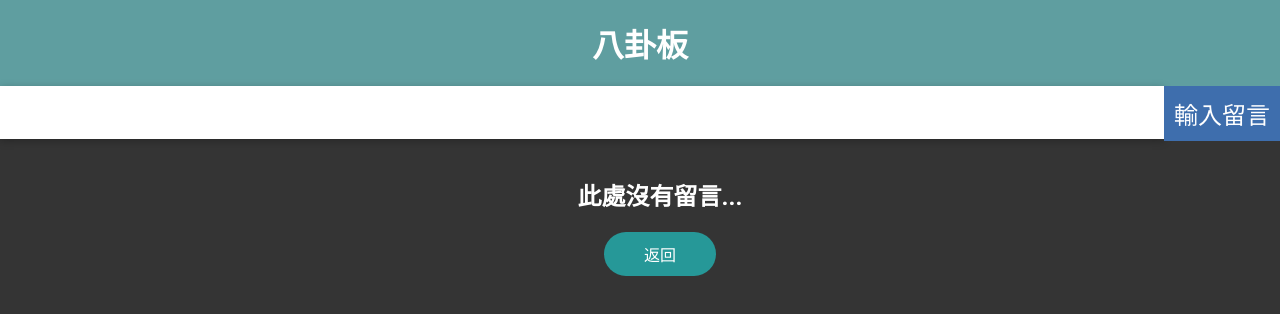
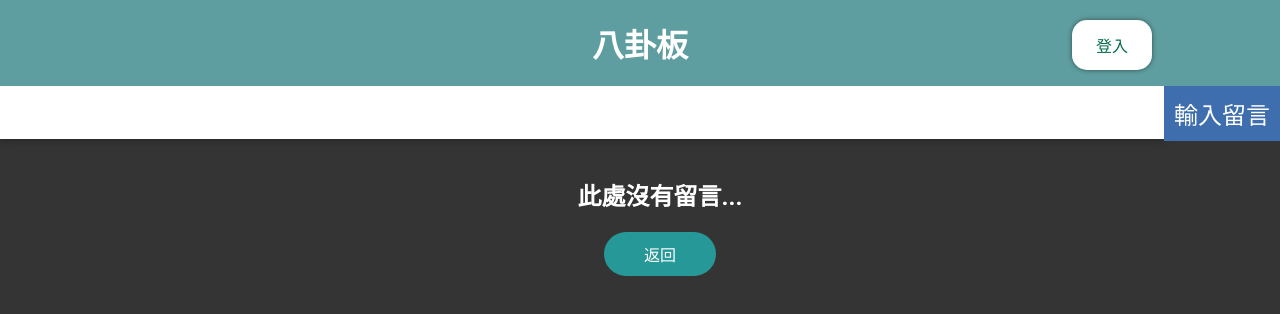
Before and after one commit to seesawjack/message-board, a Vue app: page /hall/board1 in a window 1280 px wide. Shown: the top 314 px of the page. Built offline with nearby package versions, Linux system fonts and the light colour scheme; the HTML template or start-up script is replaced by a standard one.

Commit message:
0830-登入機制初步建立

```diff
--- a/src/components/Message/MessageCard.vue
+++ b/src/components/Message/MessageCard.vue
@@ -11,7 +11,7 @@
     </base-dialog>
     <li v-for="(item,index) in messages" :key="index">
         <div class="card-header">
-            <p class="name">名稱：無名氏</p>
+            <p :class="[{isAuth:isAuth},'name']">名稱：無名氏</p>
             <p>發文時間：{{item.time}}</p>
         </div>
         <div class="card-body">
@@ -49,6 +49,9 @@ export default {
             set(value){
                 this.$store.commit('card/storeEditMsg',{content:value})
             }
+        },
+        isAuth(){
+            return this.$store.getters.isAuth
         }
     },
     methods:{
@@ -86,6 +89,9 @@ li{
         margin: 0;
         &.name{
             margin-right: 10px;
+            &.isAuth{
+                color: rgb(10, 129, 172);
+            }
         }
     }
 }
--- a/src/components/UI/TheHeader.vue
+++ b/src/components/UI/TheHeader.vue
@@ -1,12 +1,15 @@
 <template>
     <header>
         <h1>{{pageTitle? pageTitle :'留言板'}}</h1>
-        <div class="btn" v-if="havePageTitle">
+        <!-- <div class="btn" v-if="havePageTitle">
             <router-link  to="../">
                 <div class="btn-style">◀</div>
             </router-link>
+        </div> -->
+        <div class="btn">
+            <button v-if="!isAuth" @click="logIn()" class="login logbtn">登入</button>
+            <button v-else @click="logOut()" class="logout logbtn">登出</button>
         </div>
-
     </header>
 </template>
 
@@ -27,15 +30,28 @@ export default {
         '$route.params.boardId':function(){
             this.pageTitle = this.page[this.$route.params.boardId];
         },
+    },
+    methods:{
+        logIn(){
+            this.$store.commit('logIn')
+        },
+        logOut(){
+            this.$store.commit('logOut')
+        }
+    },
+    computed:{
+        isAuth(){
+            return  this.$store.getters.isAuth
+        }
     }
 }
 </script>
 
 <style scoped>
     header{
+        position: relative;
         background-color: cadetblue;
         padding: 20px 0px;
-
     }
     h1{
         margin: 0px;
@@ -64,4 +80,26 @@ export default {
         background-color: rgb(4, 109, 71);
         color: #fff;
     }
+    .btn{
+        position: absolute;
+        top: 20px;
+        right: 10%;
+    }
+    .logbtn{
+        width: 80px;
+        height: 50px;
+        background-color: #fff;
+        border-radius: 15px;
+        font-size: 1rem;
+        color: rgb(4, 109, 71);
+        box-shadow: 0px 0px 5px rgba(0,0,0,0.5);
+        border: none;
+    }
+    .logbtn:hover{
+        cursor: pointer;
+    }
+    .logout{
+        background-color:  rgb(4, 109, 71);
+         color:#fff;
+    }
 </style>
--- a/src/store/index.js
+++ b/src/store/index.js
@@ -40,7 +40,21 @@ const store =createStore({
                     img:'movie-bn.png',
                     color:'green'
                 }
-            ]
+            ],
+            isAuth:false
+        }
+    },
+    mutations:{
+        logIn(state){
+            state.isAuth = true
+        },
+        logOut(state){
+            state.isAuth = false
+        }
+    },
+    getters:{
+        isAuth(state){
+            return state.isAuth
         }
     }
 })
```
